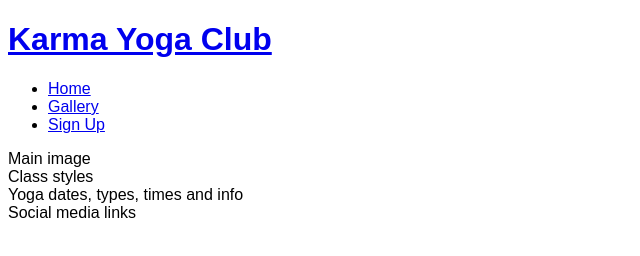
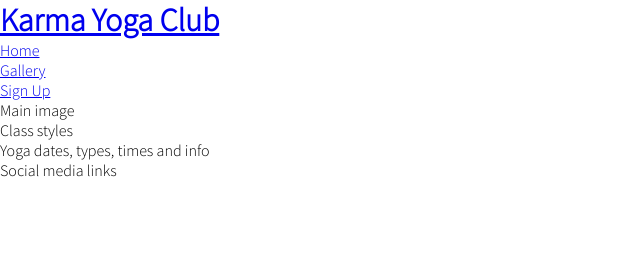
Before and after one commit to brencoding1/BRENDAN-YOGA-2023-FINAL, a plain HTML site: page index.html in a window 1280 px wide. Shown: the whole page, without its empty margins (0-640 px from the left). Drawn offline with Linux system fonts and the light colour scheme.

Commit message:
fonts and google fonts added, also margin, border and padding set to 0

```diff
--- a/assets/css/style.css
+++ b/assets/css/style.css
@@ -1,3 +1,13 @@
+@import url('https://fonts.googleapis.com/css2?family=Montserrat&family=Source+Sans+Pro:wght@300&display=swap');
+
+* {
+    margin: 0;
+    padding: 0;
+    border: none;
+}
+
 body {
-    font-family: Arial;
+    font-family: Source Sans Pro, sans-serif;
+    font-weight: 400;
+
 }
```
